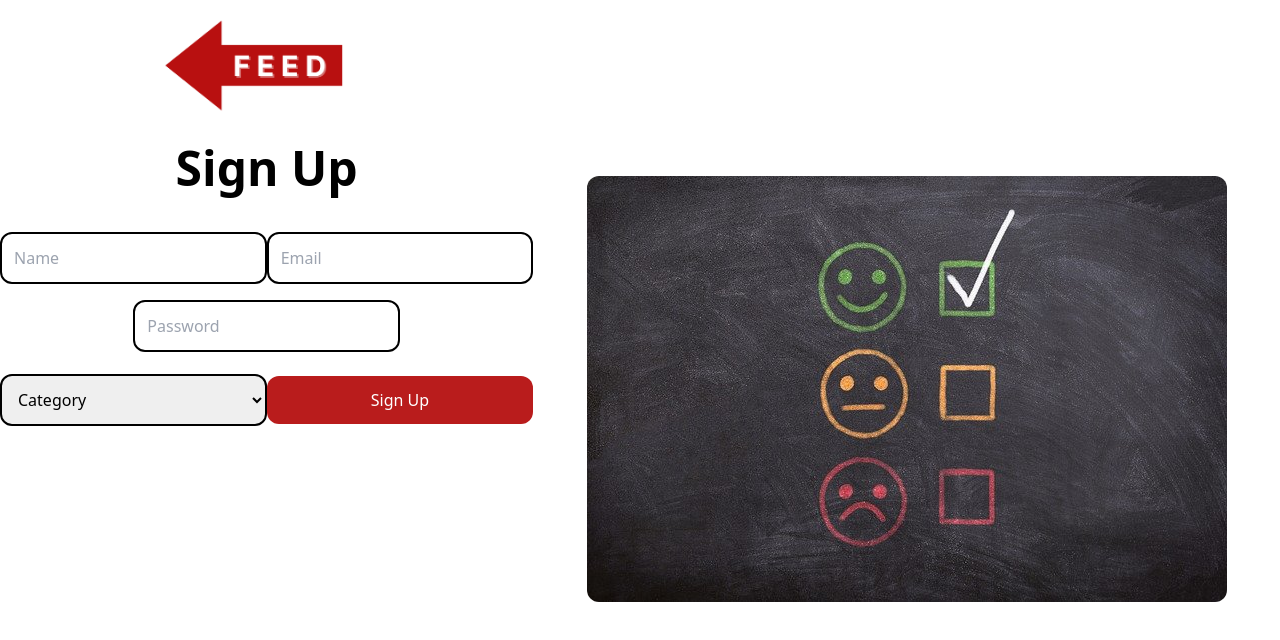
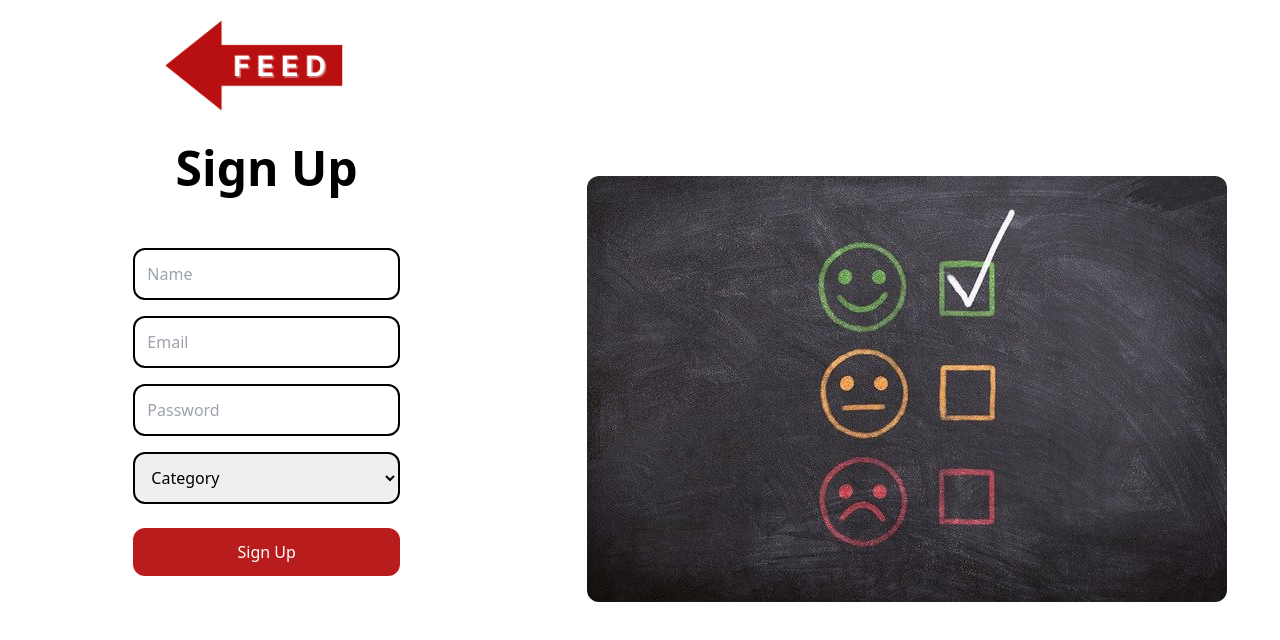
Before and after one commit to karamalashkar/yourfeedback, a React (Create React App) app in the folder frontend/frontend-website/yourfeedback-website/: page /signup in a window 1280 px wide. Shown: the top 640 px of the page. Built offline with nearby package versions, Linux system fonts and the light colour scheme; no server answers.

Commit message:
Frontend <> Editing signup page

```diff
--- a/frontend/frontend-website/yourfeedback-website/src/pages/Signup.js
+++ b/frontend/frontend-website/yourfeedback-website/src/pages/Signup.js
@@ -55,10 +55,10 @@ const Signup = ()=>{
         <>
             <Navbar />
             <div className='flex flex-col align-center xl:flex-row'>
-                <div className='xl:w-5/12 flex-col items-center'>
-                    <h1 className='mb-8 text-5xl font-bold'>Sign Up</h1>
+                <div className='xl:w-5/12 flex flex-col items-center'>
+                    <h1 className='mb-4 text-5xl font-bold'>Sign Up</h1>
                     <h2 className="my-4 text-lg text-red-700 font-bold">{error}</h2>
-                    <form onSubmit={signup}>
+                    <form onSubmit={signup} className="w-full flex flex-col items-center">
                         <Input type='text' text='Name' setValue={setName} setError={setError} />
                         <Input type='email' text='Email' setValue={setEmail} setError={setError} />
                         <h4 className="text-red-700 font-bold">{errorEmail}</h4>
```
